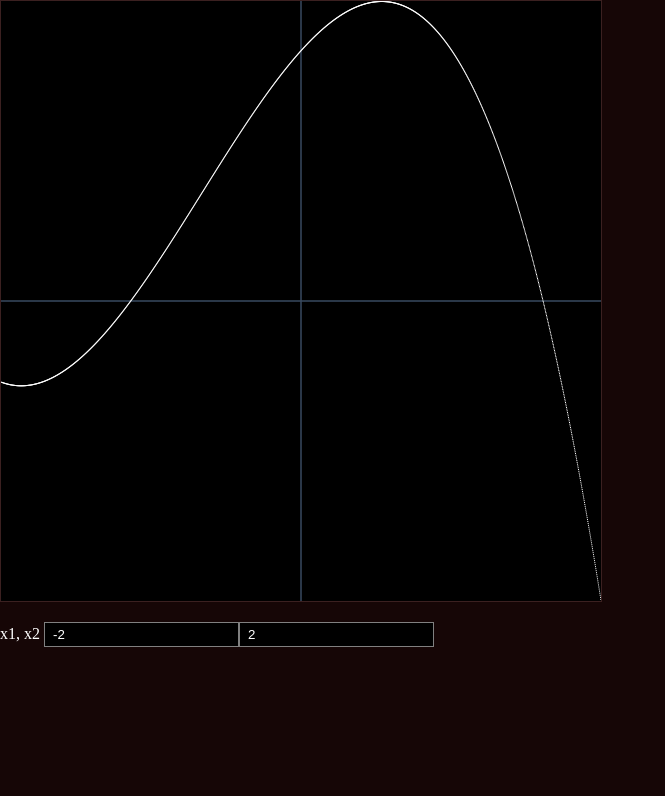
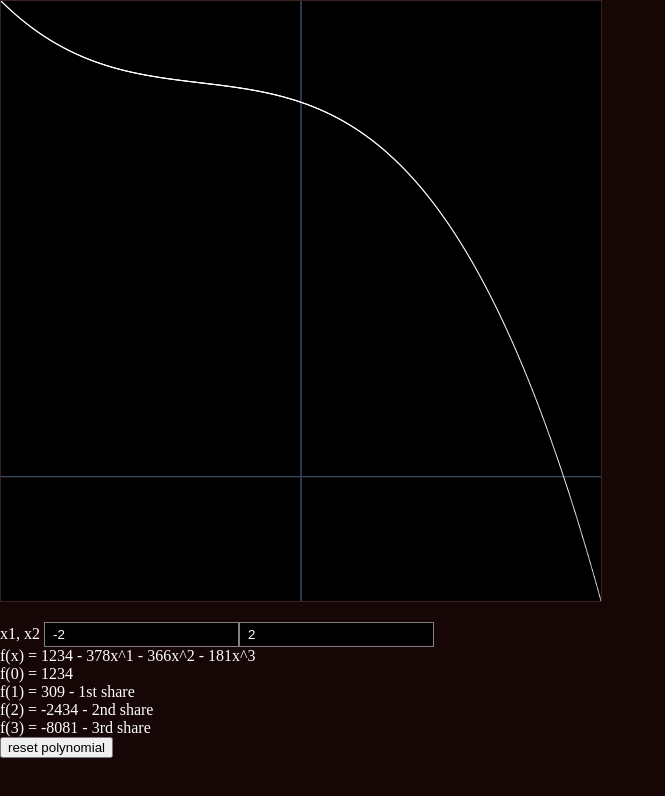
Before and after one commit to Zazzik1/shamir-secret-sharing, a React (Vite) app: page / in a window 1280 px wide. Shown: the top 796 px of the page, without its empty margins (0-665 px from the left). Built offline with nearby package versions, Linux system fonts and the light colour scheme.

Commit message:
wip - added polynomial generation fn and shares

```diff
--- a/src/App.tsx
+++ b/src/App.tsx
@@ -1,7 +1,11 @@
 import { useState } from 'react';
 import Plot from './components/Plot';
+import { preparePolynomial } from './util';
 
 function App() {
+    const [polynomial, setPolynomial] = useState<
+        ReturnType<typeof preparePolynomial>
+    >(preparePolynomial(1234, 3));
     const [range, setRange] = useState<{ x1: number; x2: number }>({
         x1: -2,
         x2: 2,
@@ -9,7 +13,7 @@ function App() {
     return (
         <>
             <Plot
-                fn={(x) => Math.pow(x, 3) + 2 * Math.pow(x, 2) - 3 * x}
+                fn={polynomial.fn}
                 x1={range.x1}
                 x2={range.x2}
             />
@@ -42,6 +46,18 @@ function App() {
                     }}
                 />
             </div>
+            <div>{polynomial.label}</div>
+            <div>f(0) = {polynomial.fn(0)}</div>
+            <div>f(1) = {polynomial.fn(1)} - 1st share</div>
+            <div>f(2) = {polynomial.fn(2)} - 2nd share</div>
+            <div>f(3) = {polynomial.fn(3)} - 3rd share</div>
+            <div>
+                <button
+                    onClick={() => setPolynomial(preparePolynomial(1234, 3))}
+                >
+                    reset polynomial
+                </button>
+            </div>
         </>
     );
 }
--- a/src/components/Plot.tsx
+++ b/src/components/Plot.tsx
@@ -72,7 +72,7 @@ const Plot = ({ fn, x1, x2 }: Props) => {
             const y = ys[i];
             ctx.fillRect(
                 ((x - x1) / (x2 - x1)) * canvas.width,
-                ((y - yMin) / (yMax - yMin)) * canvas.height,
+                (1 - (y - yMin) / (yMax - yMin)) * canvas.height,
                 1,
                 1,
             );
--- /dev/null
+++ b/src/util.ts
@@ -0,0 +1,23 @@
+const maxN = 1000;
+
+export function preparePolynomial(secret: number, numberOfShares: number) {
+    const coefficients: number[] = [];
+    let label = `f(x) = ${secret}`;
+    for (let i = 0; i < numberOfShares; i++) {
+        const coef = Math.round(Math.random() * maxN) - maxN / 2;
+        coefficients.push(coef);
+        if (coef > 0) {
+            label += ` + ${coef}x^${i + 1}`;
+        } else if (coef < 0) {
+            label += ` - ${Math.abs(coef)}x^${i + 1}`;
+        }
+    }
+    function fn(x: number): number {
+        let y = secret;
+        for (let i = 1; i <= numberOfShares; i++) {
+            y += Math.pow(x, i) * coefficients[i - 1];
+        }
+        return y;
+    }
+    return { fn, label };
+}
```
